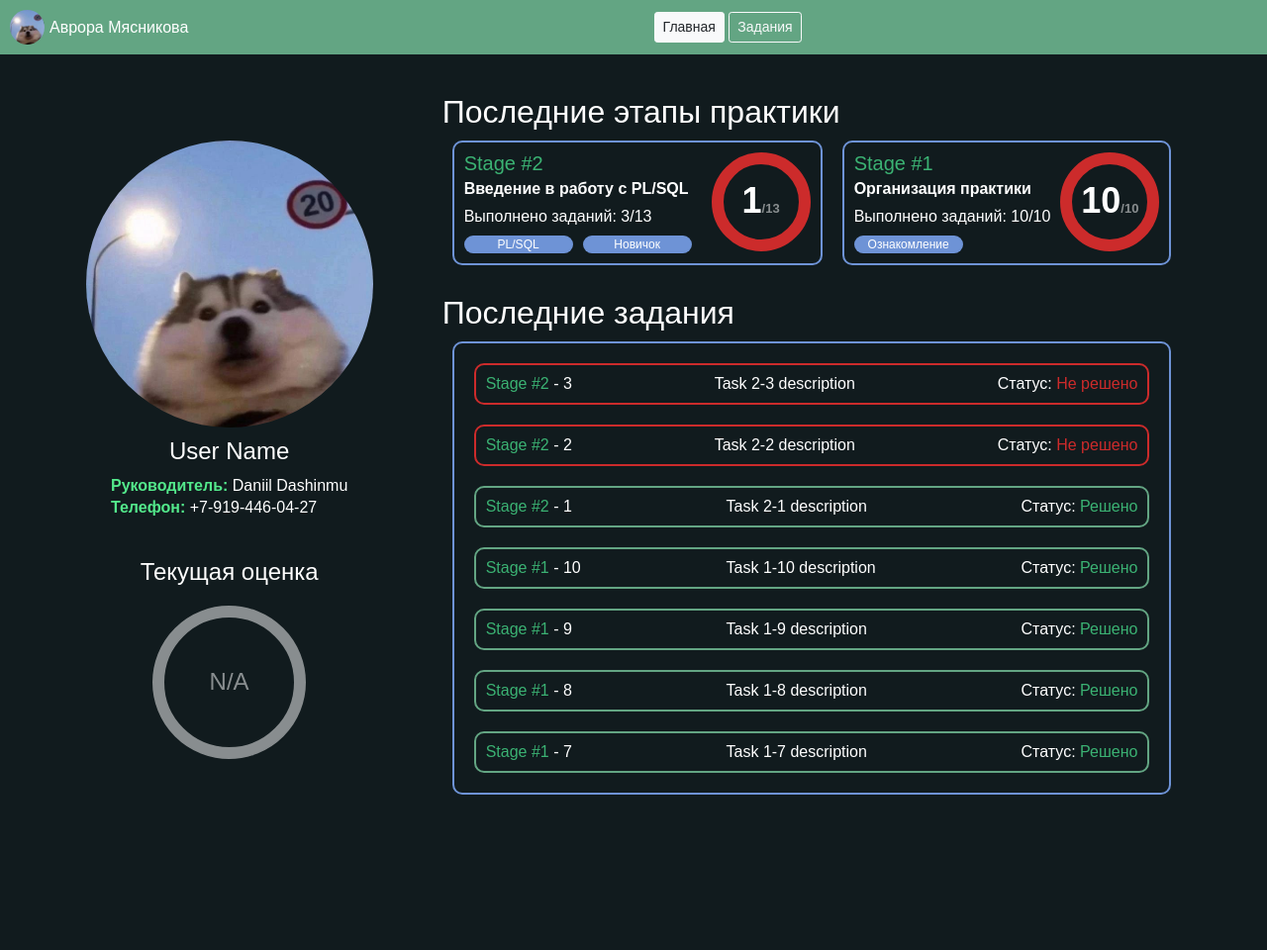
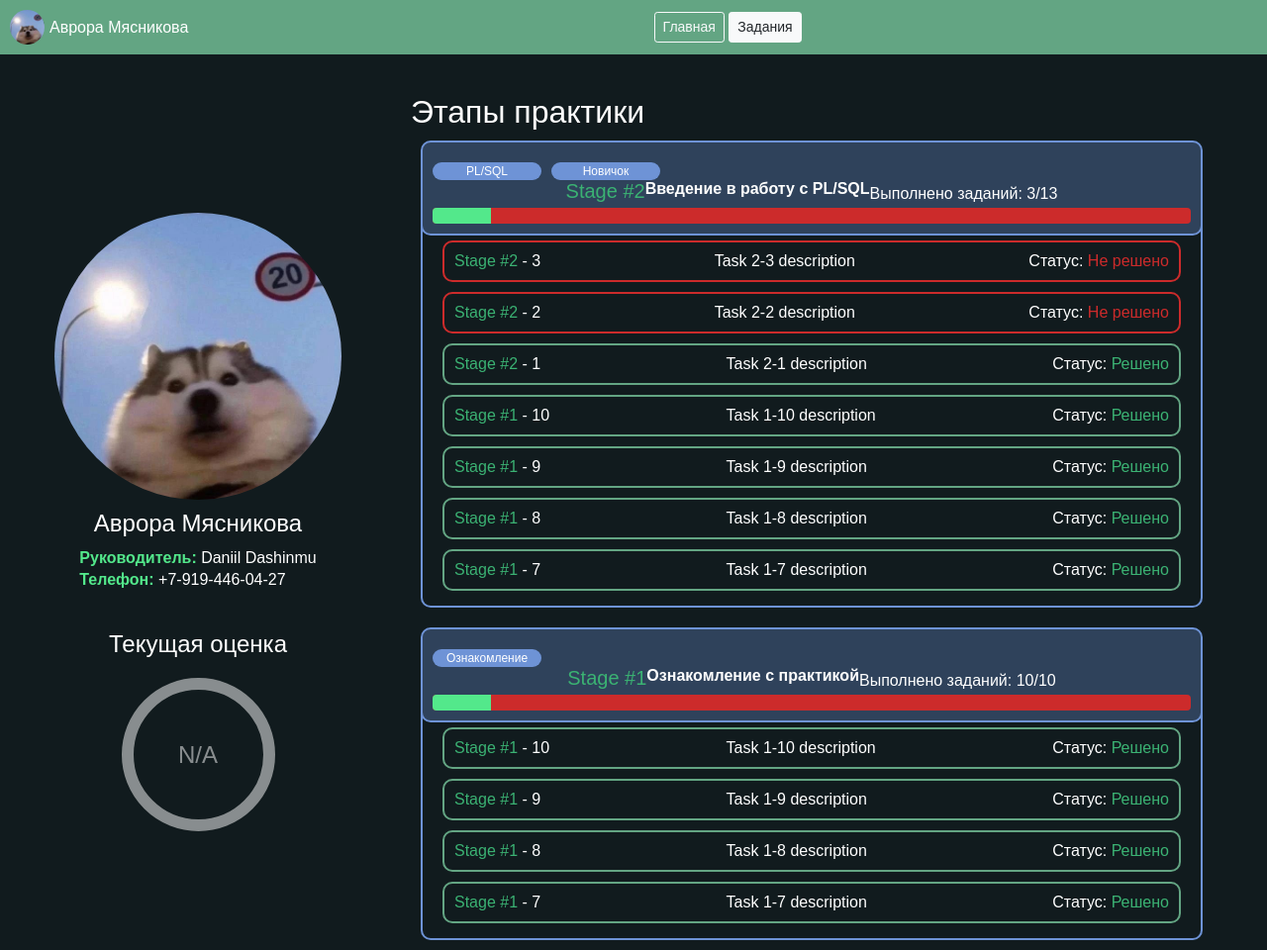
Before and after one commit to Dashinmu/Rey-X, a PHP site: page /tasks.html in a window 1280 px wide. Shown: the whole page at 99% size. Before the commit the page ends 803 px from the top, so only its background shows below. Run offline with PHP 8.4, Linux system fonts and the light colour scheme; some libraries are stand-ins or nearby versions.

Commit message:
work with tasks history

```diff
--- a/styles_test.css
+++ b/styles_test.css
@@ -449,3 +449,36 @@ main {
 .task-rating-score.wrong {
     color: #CC2B2B;
 }
+
+.stages-item .stage {
+    background: #6e92d654;
+    display: grid;
+    max-width: none;
+    min-width: 790px;
+}
+
+.stages-item .stage-info-2 {
+    display: flex;
+    justify-content: center;
+    align-items: center;
+}
+
+.stages-item .progress {
+    background: #CC2B2B;
+}
+
+.stages-item .progress .progress-bar {
+    background: #53E88B;
+}
+
+.stages-item .tasks {
+    border-top: none;
+    border-top-right-radius: 0;
+    border-top-left-radius: 0;
+    margin-top: -20px;
+}
+
+.stages-item .tasks .task {
+    margin-top: 5px;
+    margin-bottom: 5px;
+}
--- a/tasks.html
+++ b/tasks.html
@@ -41,8 +41,8 @@
                 </ul>
             </div>
             <div class="pages_link">
-                <a href="index.html" class="btn btn-outline-light active btn-sm" aria-current="page">Главная</a>
-                <a href="tasks.html" class="btn btn-outline-light btn-sm">Задания</a>
+                <a href="index.html" class="btn btn-outline-light btn-sm" aria-current="page">Главная</a>
+                <a href="tasks.html" class="btn btn-outline-light active btn-sm">Задания</a>
             </div>
         </div>
     </header>
@@ -53,7 +53,7 @@
                 <img src="img/student.jpg" alt="User Avatar">
             </div>
             <div class = 'div-personal-name'>
-                <span>User Name</span>
+                <span>Аврора Мясникова</span>
             </div>
             <div class="tutor-detail">
                 <span class="text"><b>Руководитель:</b> Daniil Dashinmu</span>
@@ -69,55 +69,29 @@
         <!-- Этапы и история заданий -->
         <div class = "personal-history">
             <div class = "label">
-                <span>Последние этапы практики</span>
+                <span>Этапы практики</span>
             </div>
-            <div class = "stages">
+            <div class = "stages-item">
                 <div class = "stage">
                     <div class = "stage-info">
-                        <span class = "stage-name">Stage #2</span>
-                        <span class = "stage-desc">Введение в работу с PL/SQL</span>
-                        <span class = "stage-tasks">Выполнено заданий: 3/13</span>
                         <div class = "stage-note">
                             <span class = "note-text">PL/SQL</span>
                             <span class = "note-text">Новичок</span>
                         </div>
-                    </div>
-                    <div class = "stage-progress-circle" data-correct-task = '1' data-all-task = '13'>
-                        <span class = "progress-circle-left">
-                            <span class = "progress-circle"></span>
-                        </span>
-                        <span class = "progress-circle-right">
-                            <span class = "progress-circle"></span>
-                        </span>
-                        <div class = "stage-progress-value">
-                            <span>1<span class = "stage-num-tasks">/13</span></span>
+                        <div class = "stage-info-2">
+                            <span class = "stage-name">Stage #2</span>
+                            <span class = "stage-desc">Введение в работу с PL/SQL</span>
+                            <span class = "stage-tasks">Выполнено заданий: 3/13</span>
                         </div>
                     </div>
+                    <div
+                        class = "progress"
+                        role = "progressbar"
+                        data-correct-task = "1"
+                        data-all-task = "13"
+                    >
+                        <div class = "progress-bar"></div>
                     </div>
-                <div class = "stage">
-                    <div class = "stage-info">
-                        <span class = "stage-name">Stage #1</span>
-                        <span class = "stage-desc">Организация практики</span>
-                        <span class = "stage-tasks">Выполнено заданий: 10/10</span>
-                        <div class = "stage-note">
-                            <span class = "note-text">Ознакомление</span>
-                        </div>
-                    </div>
-                    <div class = "stage-progress-circle" data-correct-task = '10' data-all-task = '10'>
-                        <span class = "progress-circle-left">
-                            <span class = "progress-circle"></span>
-                        </span>
-                        <span class = "progress-circle-right">
-                            <span class = "progress-circle"></span>
-                        </span>
-                        <div class = "stage-progress-value">
-                            <span>10<span class = "stage-num-tasks">/10</span></span>
-                        </div>
-                    </div>
-                </div>
-            </div>
-            <div class = "label last">
-                <span>Последние задания</span>
                 </div>
                 <div class = "tasks">
                     <div class = "task wrong">
@@ -154,6 +128,51 @@
                         <span class = "task-stage-name">Stage #1<span class = "task-num"> - 7</span></span>
                         <span class = "task-descrip">Task 1-7 description</span>
                         <span class = "task-rating">Статус:<span class = "task-rating-score"> Решено</span></span>
+                    </div>
+                </div>
+            </div>
+            <div class = "stages-item">
+                <div class = "stage">
+                    <div class = "stage-info">
+                        <div class = "stage-note">
+                            <span class = "note-text">Ознакомление</span>
+                        </div>
+                        <div class = "stage-info-2">
+                            <span class = "stage-name">Stage #1</span>
+                            <span class = "stage-desc">Ознакомление с практикой</span>
+                            <span class = "stage-tasks">Выполнено заданий: 10/10</span>
+                        </div>
+                    </div>
+                    <div
+                        class = "progress"
+                        role = "progressbar"
+                        data-correct-task = "10"
+                        data-all-task = "10"
+                    >
+                        <div class = "progress-bar"></div>
+                    </div>
+                </div>
+                <div class = "tasks">
+                    <div class = "task">
+                        <span class = "task-stage-name">Stage #1<span class = "task-num"> - 10</span></span>
+                        <span class = "task-descrip">Task 1-10 description</span>
+                        <span class = "task-rating">Статус:<span class = "task-rating-score"> Решено</span></span>
+                    </div>
+                    <div class = "task">
+                        <span class = "task-stage-name">Stage #1<span class = "task-num"> - 9</span></span>
+                        <span class = "task-descrip">Task 1-9 description</span>
+                        <span class = "task-rating">Статус:<span class = "task-rating-score"> Решено</span></span>
+                    </div>
+                    <div class = "task">
+                        <span class = "task-stage-name">Stage #1<span class = "task-num"> - 8</span></span>
+                        <span class = "task-descrip">Task 1-8 description</span>
+                        <span class = "task-rating">Статус:<span class = "task-rating-score"> Решено</span></span>
+                    </div>
+                    <div class = "task">
+                        <span class = "task-stage-name">Stage #1<span class = "task-num"> - 7</span></span>
+                        <span class = "task-descrip">Task 1-7 description</span>
+                        <span class = "task-rating">Статус:<span class = "task-rating-score"> Решено</span></span>
+                    </div>
                 </div>
             </div>
         </div>
@@ -212,6 +231,18 @@
             }
         });
 
+        var v_cnt = document.querySelector(".stages-item .progress").getAttribute('data-correct-task');
+        var v_all = document.querySelector(".stages-item .progress").getAttribute('data-all-task');
+        var value = getpercentageToTask(v_cnt, v_all);
+
+        function getpercentageToTask(v_cnt, v_all) {
+            return v_cnt / v_all * 100
+        }
+
+        $(".stages-item .progress .progress-bar").css({
+            width: value + "%"
+        });
+
     </script>
 
 </body>
```
Lines whose indentation alone changed are shown as unchanged.
